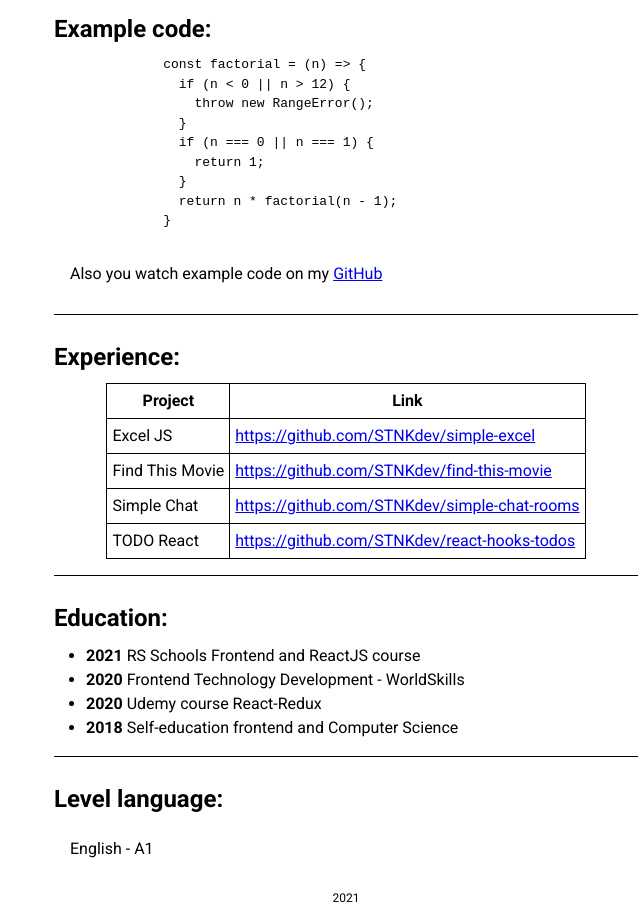
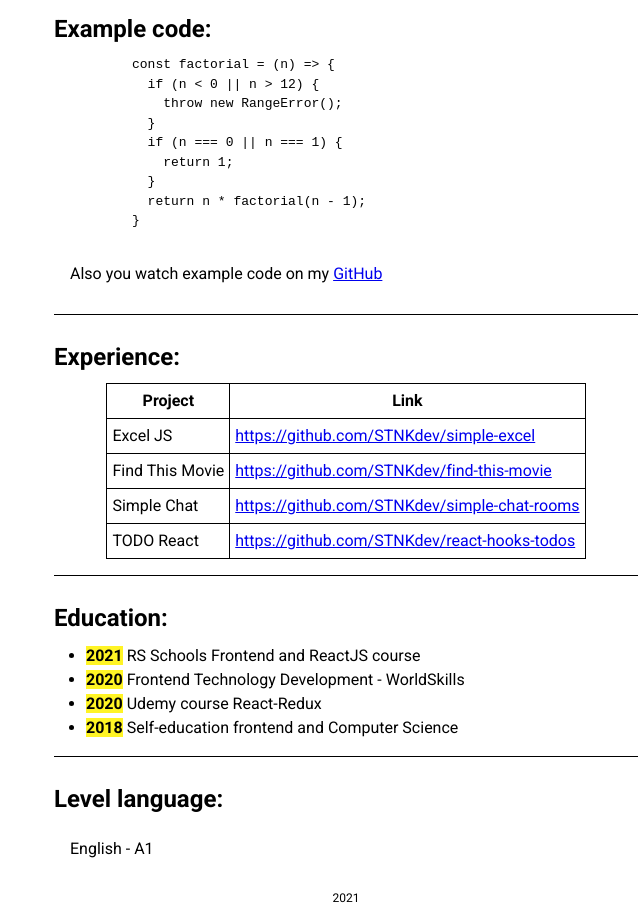
Before and after one commit to STNKdev/rsschool-cv, a plain HTML site: page index.html in a window 1280 px wide. Shown: the part 1194-2101 px from the top of the page, without its empty margins (294-934 px from the left). Drawn offline with Linux system fonts and the light colour scheme.

Commit message:
refactor: change structure index.html

```diff
--- a/index.html
+++ b/index.html
@@ -109,10 +109,10 @@
     <section class="main-education">
       <h2 class="title">Education:</h2>
       <ul class="list">
-        <li><b>2021</b> RS Schools Frontend and ReactJS course</li>
-        <li><b>2020</b> Frontend Technology Development - WorldSkills</li>
-        <li><b>2020</b> Udemy course React-Redux</li>
-        <li><b>2018</b> Self-education frontend and Computer Science</li>
+        <li><mark>2021</mark> RS Schools Frontend and ReactJS course</li>
+        <li><mark>2020</mark> Frontend Technology Development - WorldSkills</li>
+        <li><mark>2020</mark> Udemy course React-Redux</li>
+        <li><mark>2018</mark> Self-education frontend and Computer Science</li>
       </ul>
     </section>
     <section class="main-level">
@@ -120,7 +120,9 @@
       <p>English - A1</p>
     </section>
   </main>
-  <footer class="footer">2021</footer>
+  <footer class="footer">
+    <time>2021</time>
+  </footer>
 </div>
 </body>
 </html>
--- a/style.css
+++ b/style.css
@@ -39,6 +39,11 @@ select {
 
 .list {
   padding-left: 2rem;
+}
+
+.list > li > mark {
+  font-weight: bold;
+  background-color: #fff425;
 }
 
 .header {
```
Also changed, not shown: img/Task_HTML_CSS_Git.png (added). Lines whose indentation alone changed are shown as unchanged.
